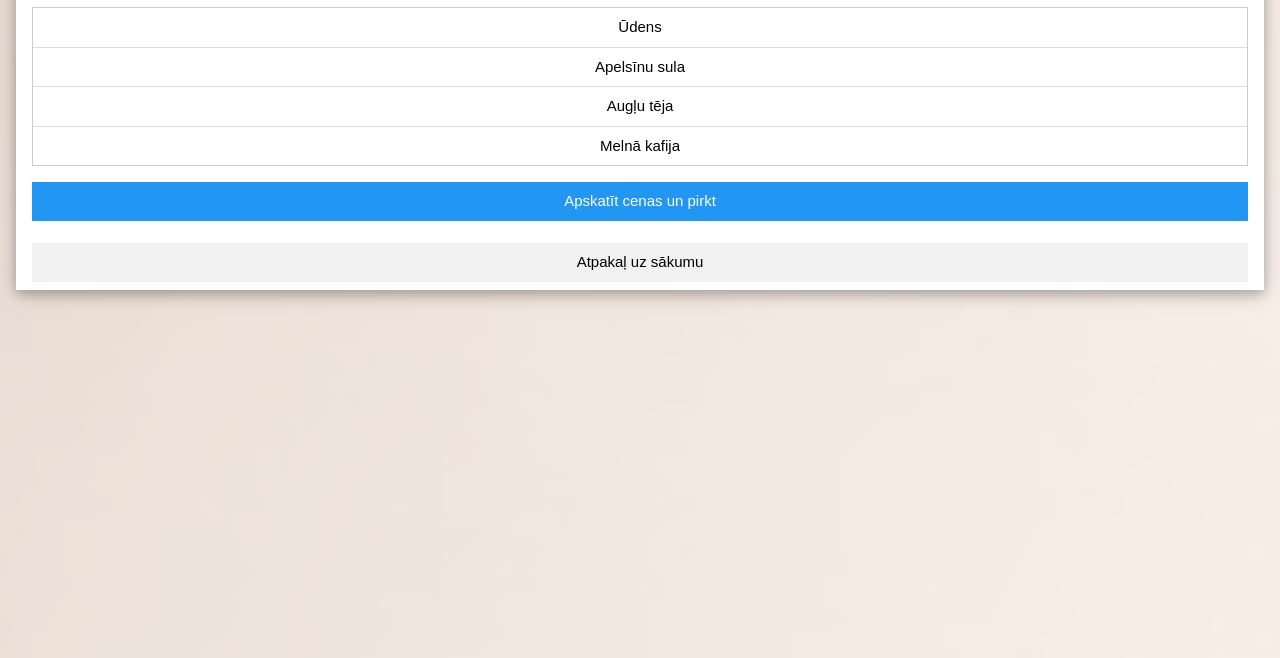
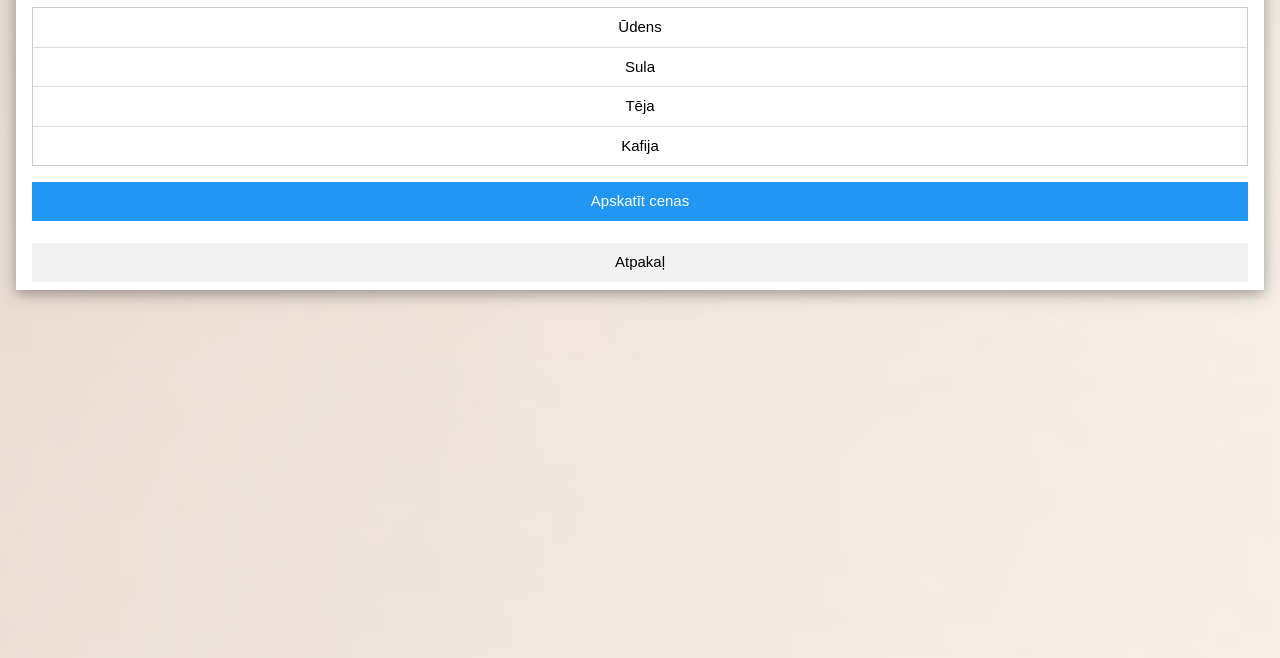
Before and after one commit to RaiensJo/Raiens-Mansportfolio, a website: page dzerdaudz.html in a window 1280 px wide. Shown: the part 142-800 px from the top of the page. Drawn offline with nearby package versions, Linux system fonts and the light colour scheme.

Commit message:
Update dzerdaudz.html

```diff
--- a/dzerdaudz.html
+++ b/dzerdaudz.html
@@ -2,21 +2,22 @@
 <html lang="lv">
 <head>
     <meta charset="UTF-8">
+    <title>Dzērieni</title>
     <link rel="stylesheet" href="https://www.w3schools.com/w3css/4/w3.css">
     <link rel="stylesheet" href="mansStils.css">
-    <title>Dzērieni</title>
 </head>
-<body class="w3-container w3-padding-64 w3-center">
-    <div class="w3-card-4 w3-white w3-padding" style="max-width:500; margin:auto;">
+<body class="w3-container w3-padding-64">
+    <div class="w3-card-4 w3-white w3-padding w3-center" style="max-width:500; margin:auto;">
         <h2>Izvēlies savu dzērienu:</h2>
         <ul class="w3-ul w3-border w3-margin-bottom">
             <li>Ūdens</li>
-            <li>Apelsīnu sula</li>
-            <li>Augļu tēja</li>
-            <li>Melnā kafija</li> </ul>
-        <a href="dzer.html" class="w3-button w3-blue w3-block">Apskatīt cenas un pirkt</a>
+            <li>Sula</li>
+            <li>Tēja</li>
+            <li>Kafija</li>
+        </ul>
+        <a href="dzer.html" class="w3-button w3-blue w3-block">Apskatīt cenas</a>
         <br>
-        <a href="index.html" class="w3-button w3-light-grey w3-block">Atpakaļ uz sākumu</a>
+        <a href="index.html" class="w3-button w3-light-grey w3-block">Atpakaļ</a>
     </div>
 </body>
 </html>
```
